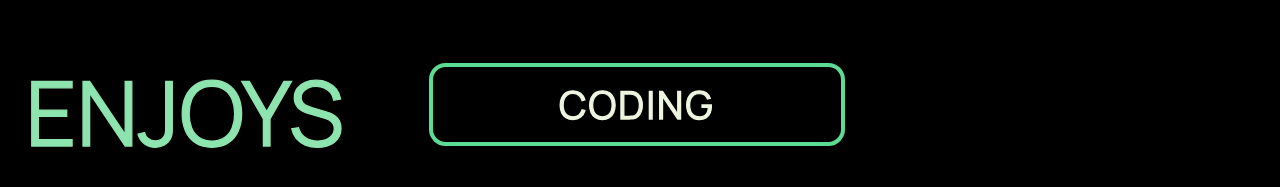
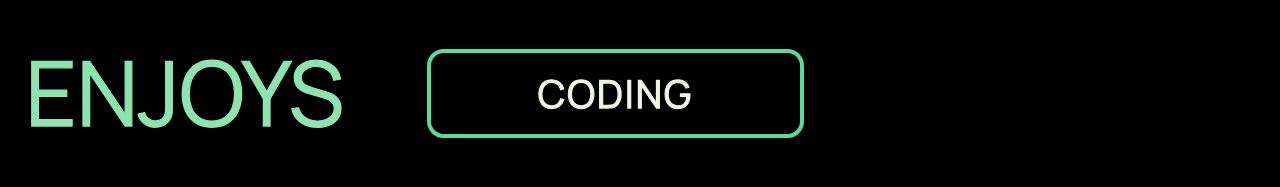
Before and after one commit to tmaswang03/Personal-Site, a React (Create React App) app: page / in a window 1280 px wide. Shown: the part 305-492 px from the top of the page. Built offline with nearby package versions, Linux system fonts and the light colour scheme.

Commit message:
Update Pages.css

```diff
--- a/src/Pages/Pages.css
+++ b/src/Pages/Pages.css
@@ -27,22 +27,6 @@
     margin-left: 2vw;
 }
 
-.headerStyle {
-    grid-column-start: 1;
-    grid-column-end: 1;
-    grid-row-start: 2;
-    grid-row-end: 2;
-    position: relative;
-    top: 20px;
-    width: 29.5vw;
-    margin: 2vw;
-    margin-top: 0vw;
-    padding: 0;
-    font-size: 7vw;
-    color: var(--col4);
-    -webkit-text-stroke: 0.1vw var(--col4);
-    text-transform: uppercase;
-}
 
 .resumeButton {
     display: flex;
@@ -67,13 +51,19 @@
     height: 11vh;
     box-shadow: rgba(95, 95, 95, 0.25) 0px 54px 55px, rgba(95, 95, 95, 0.12) 0px -12px 30px, rgba(0, 0, 0, 0.12) 0px 4px 6px, rgba(0, 0, 0, 0.17) 0px 12px 13px, rgba(0, 0, 0, 0.09) 0px -3px 5px;
 }
+
+.headerStyle {
+    grid-column-start: 1;; grid-row-start: 2;
+    position: relative; margin-left: 2vw;
+    width: 29.5vw; font-size: 7vw;
+    color: var(--col4); -webkit-text-stroke: 0.1vw var(--col4); text-transform: uppercase;
+}
+
 .aboutBtn {
-    align-items: center; justify-content: center; display: inline-block;
-    -webkit-text-stroke: 0.1vw var(--col5);
-    margin-top: 3vw;
-    height: 6.5vw; width: 32.5vw;
-    letter-spacing: 2px; text-decoration: none; font-size: 3vw; text-transform: uppercase;
-    color: var(--col5);
+    -webkit-text-stroke: 0.1vw var(--col5); position: relative;
+    width: 29.5vw; height: 7vw;
+    letter-spacing: 2px; font-size: 3vw; text-transform: uppercase;
+    color: var(--col5); margin-top: 3vh;
     border: 4px solid var(--col3); border-radius: 1.3vw;
     background: -webkit-linear-gradient(0deg, transparent 50%, var(--col5) 50%);  background-size: 100vw 100vw;
     transition: 0.5s;
```
